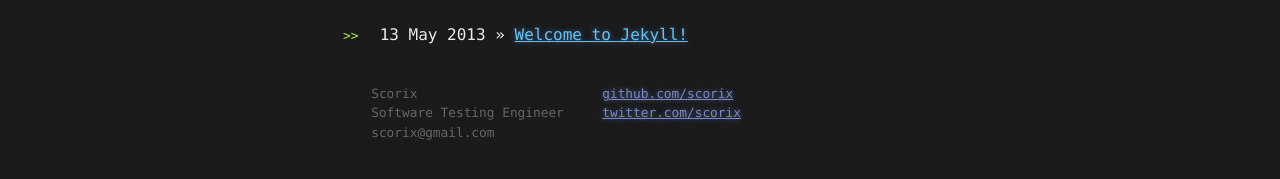
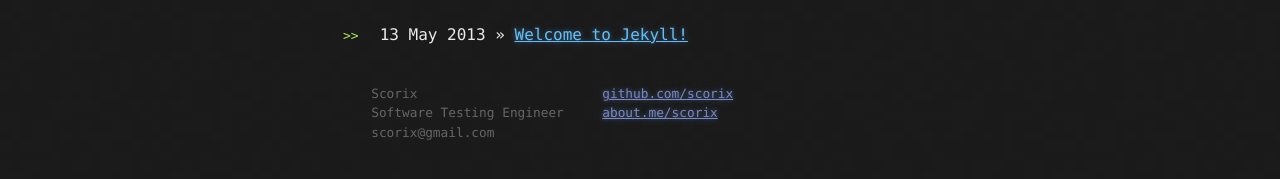
Before and after one commit to scorix/scorix.github.io, a Jekyll site: the page built from index.html, in a window 1280 px wide. Shown: the part 250-429 px from the top of the page. Built offline with Jekyll 4.4.1, drawn with Linux system fonts in a browser that asks for light colours.

Commit message:
add a link of about.me

```diff
--- a/_layouts/default.html
+++ b/_layouts/default.html
@@ -46,7 +46,7 @@
     <div class="contact">
         <p>
             <a href="https://github.com/scorix/">github.com/scorix</a><br/>
-            <a href="https://twitter.com/scorix/">twitter.com/scorix</a><br/>
+            <a href="https://about.me/scorix/">about.me/scorix</a><br/>
         </p>
     </div>
 </footer>
```
